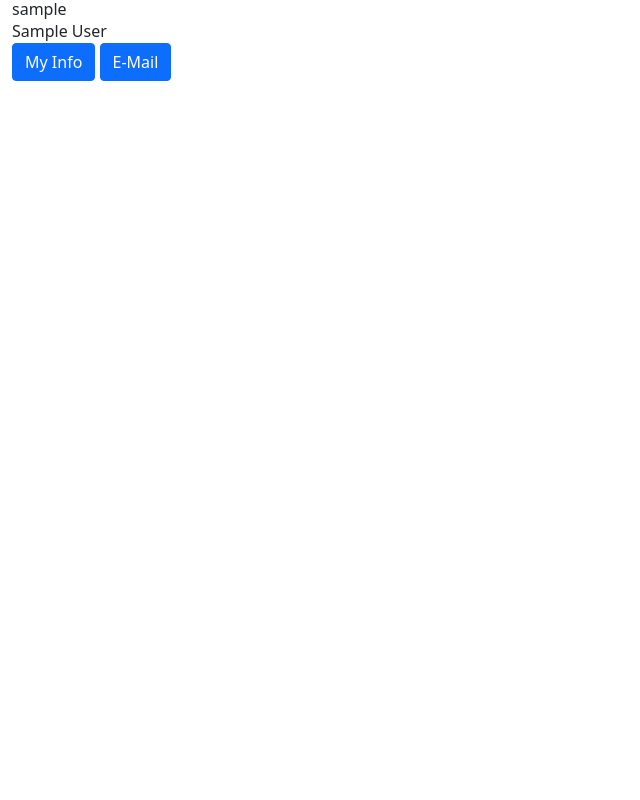
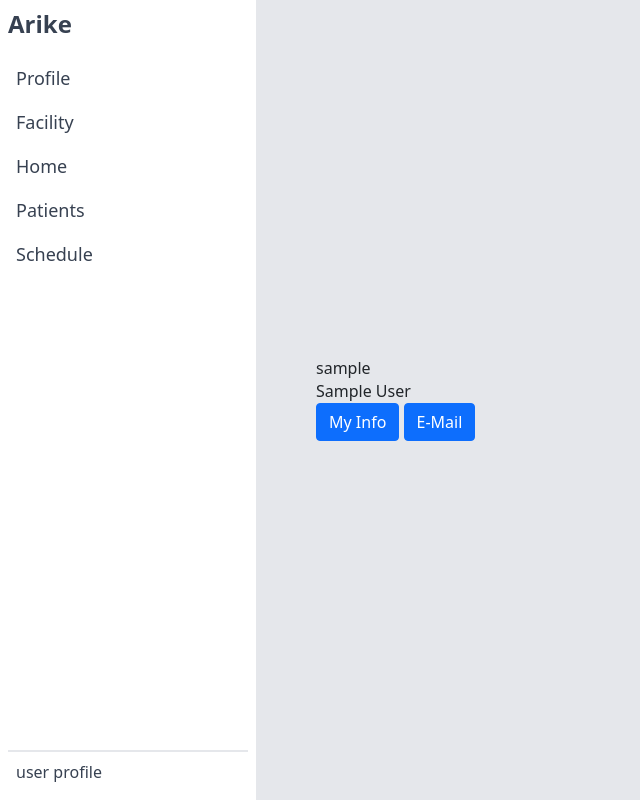
Before and after one commit to iamsdas/arike, a Django app: a page that uses arike/templates/users/user_detail.html in a window 1280 px wide. Shown: the whole page, without its empty margins (0-640 px from the left). Run offline with Django 3.2, Linux system fonts and the light colour scheme; the visitor is signed in with stand-in values (Sample User, id 1); data comes from the database, SQL or seed files in the repository; parts of the project's set-up code (start-up, migrations or seed data) failed here and were passed over; some libraries are stand-ins or nearby versions.

Commit message:
add initial dashboard layout

```diff
--- a/arike/templates/account/base.html
+++ b/arike/templates/account/base.html
@@ -12,7 +12,7 @@
   <div
     class="overflow-y-auto w-full sm:w-1/2 py-4 px-5 flex flex-col justify-center"
   >
-    <div class="text-2xl text-gray-700 font-semibold pb-1 text-center">
+    <div class="text-2xl text-gray-700 font-semibold pb-3 text-center">
       {% block title %} {% endblock title %}
     </div>
     <div class="">{% block inner %}{% endblock %}</div>
--- a/arike/templates/account/login.html
+++ b/arike/templates/account/login.html
@@ -36,10 +36,10 @@ ACCOUNT_ALLOW_REGISTRATION %}
     value="{{ redirect_field_value }}"
   />
   {% endif %}
-  <a class="font-semibold text-gray-600 mb-2" href="{% url 'account_reset_password' %}">
+  <a class="font-semibold text-gray-600" href="{% url 'account_reset_password' %}">
      Forgot Password?
   </a>
-  <button class="bg-gray-700 p-2 rounded-xl w-full text-white" type="submit">
+  <button class="bg-gray-700 p-2 rounded-xl w-full text-white mt-3" type="submit">
     Login
   </button>
 </form>
--- /dev/null
+++ b/arike/templates/base_dashboard.html
@@ -0,0 +1,24 @@
+{% extends "base.html" %} {% block content %}
+<div class="flex h-screen">
+  <div
+    class="flex w-1/5 bg-white text-gray-700 flex-col justify-between p-2 text-left"
+  >
+    <div>
+      <div class="text-2xl font-bold pb-4">Arike</div>
+      <div class="space-y-4 text-lg pl-2">
+        <a class="block hover:font-bold" href="/">Profile</a>
+        <a class="block hover:font-bold" href="/">Facility</a>
+        <a class="block hover:font-bold" href="/">Home</a>
+        <a class="block hover:font-bold" href="/">Patients</a>
+        <a class="block hover:font-bold" href="/">Schedule</a>
+      </div>
+    </div>
+    <div class="border-t-2 p-2">user profile</div>
+  </div>
+  <div
+    class="overflow-y-auto py-4 px-5 bg-gray-200 flex flex-col justify-center grow"
+  >
+    <div class="">{% block inner %}{% endblock %}</div>
+  </div>
+</div>
+{% endblock %}
--- a/arike/templates/users/user_detail.html
+++ b/arike/templates/users/user_detail.html
@@ -1,9 +1,9 @@
-{% extends "base.html" %}
+{% extends "base_dashboard.html" %}
 {% load static %}
 
 {% block title %}User: {{ object.username }}{% endblock %}
 
-{% block content %}
+{% block inner %}
 <div class="container">
 
   <div class="row">
@@ -31,4 +31,4 @@
 {% endif %}
 
 </div>
-{% endblock content %}
+{% endblock inner %}
```
Also changed, not shown: arike/users/forms.py (+9 -3 lines), config/settings/base.py (+5 -2 lines).
